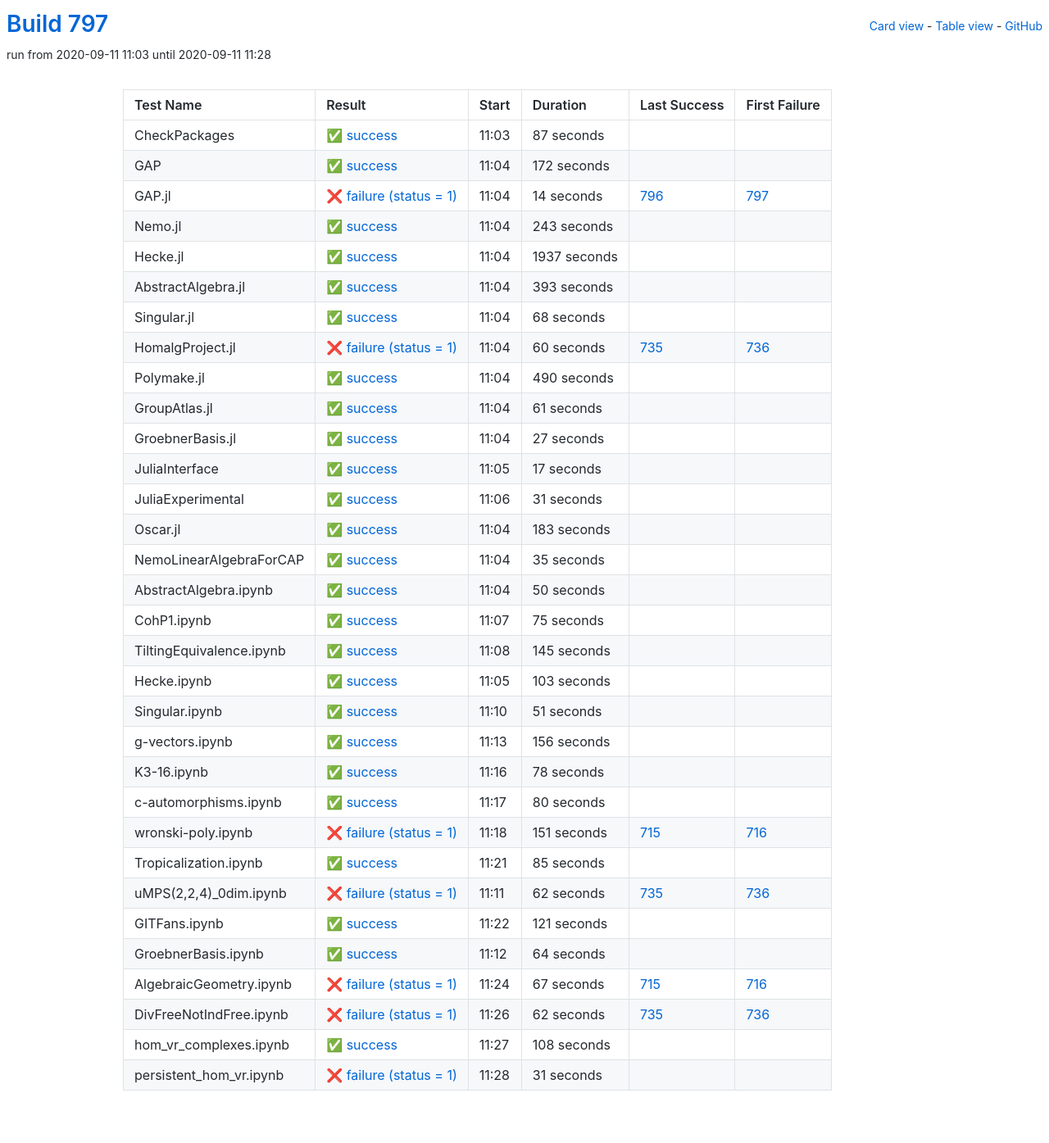
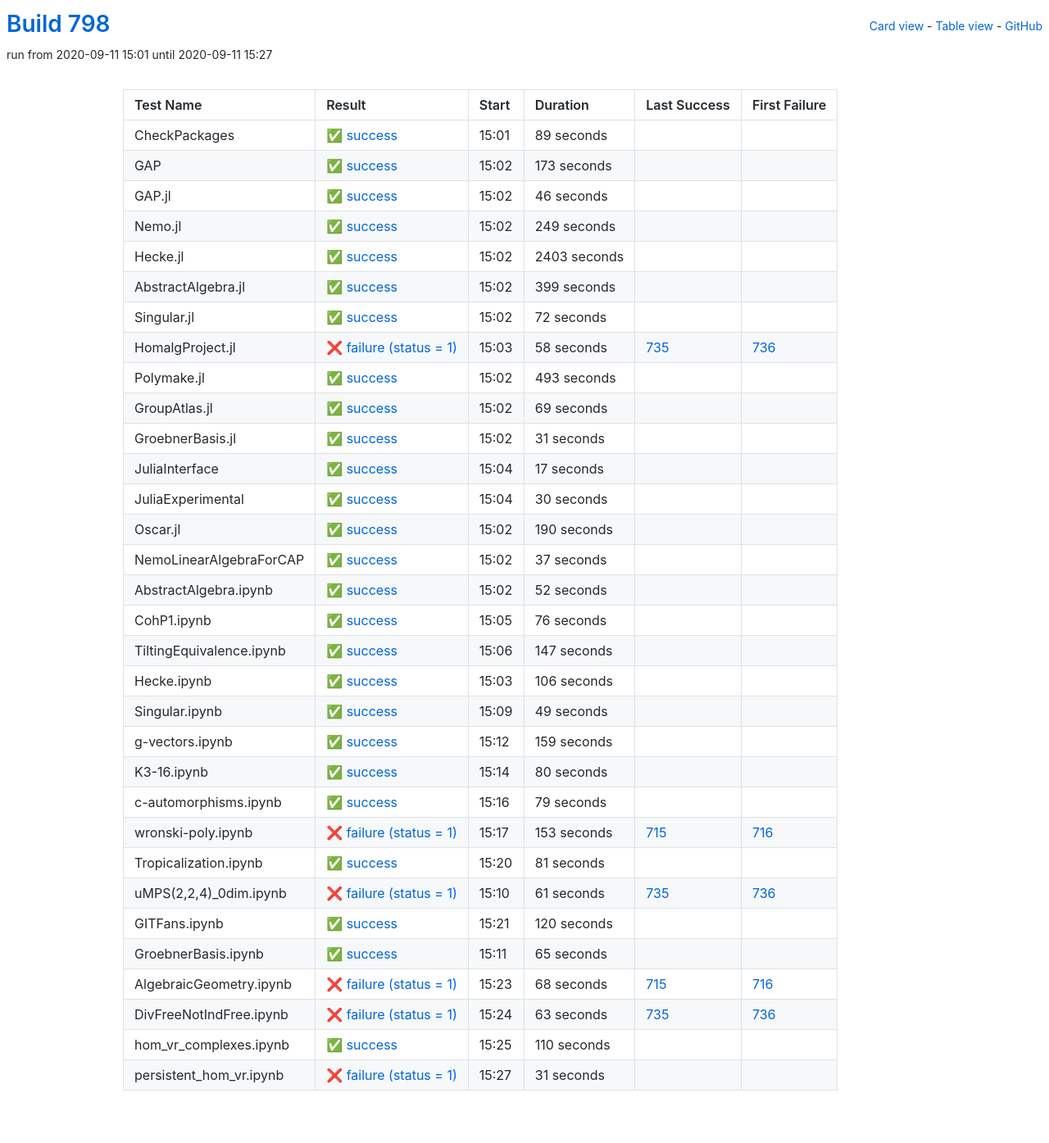
Before and after one commit to oscar-system/oscar-ci-status-stable, a Jekyll site: the page built from table.html, in a window 1280 px wide. Shown: the whole page at 82% size. Built offline with Jekyll 4.4.1, drawn with Linux system fonts in a browser that asks for light colours.

Commit message:
Build #798

```diff
--- a/_data/ci.yml
+++ b/_data/ci.yml
@@ -1,6 +1,6 @@
 ---
-build: 797
-build_url: https://oscarci.mathematik.uni-kl.de/job/oscar-stable/797/
+build: 798
+build_url: https://oscarci.mathematik.uni-kl.de/job/oscar-stable/798/
 job: oscar-stable
 organization: oscar-system
 repo: oscar-ci-status-stable
@@ -8,140 +8,140 @@ repourl: https://github.com/oscar-system/oscar-ci-status-stable
 tests:
 - name: CheckPackages
   id: checkpackages
-  log: https://oscarci.mathematik.uni-kl.de/job/oscar-stable/797/artifact/logs/build-797/CheckPackages.log
-  start: 2020-09-11 11:03
+  log: https://oscarci.mathematik.uni-kl.de/job/oscar-stable/798/artifact/logs/build-798/CheckPackages.log
+  start: 2020-09-11 15:01
   success: true
   exitcode: 0
   status: success
-  duration: 87
+  duration: 89
   last_success: false
   last_success_url:
   first_failure: false
   first_failure_url:
 - name: GAP
   id: gap
-  log: https://oscarci.mathematik.uni-kl.de/job/oscar-stable/797/artifact/logs/build-797/GAP.log
-  start: 2020-09-11 11:04
+  log: https://oscarci.mathematik.uni-kl.de/job/oscar-stable/798/artifact/logs/build-798/GAP.log
+  start: 2020-09-11 15:02
   success: true
   exitcode: 0
   status: success
-  duration: 172
+  duration: 173
   last_success: false
   last_success_url:
   first_failure: false
   first_failure_url:
 - name: GAP.jl
   id: gap-jl
-  log: https://oscarci.mathematik.uni-kl.de/job/oscar-stable/797/artifact/logs/build-797/GAP.jl.log
-  start: 2020-09-11 11:04
-  success: false
-  exitcode: 1
-  status: failure
-  duration: 14
-  last_success: 796
-  last_success_url: https://oscarci.mathematik.uni-kl.de/job/oscar-stable/796/
-  first_failure: 797
-  first_failure_url: https://oscarci.mathematik.uni-kl.de/job/oscar-stable/797/
-- name: Nemo.jl
-  id: nemo-jl
-  log: https://oscarci.mathematik.uni-kl.de/job/oscar-stable/797/artifact/logs/build-797/Nemo.jl.log
-  start: 2020-09-11 11:04
+  log: https://oscarci.mathematik.uni-kl.de/job/oscar-stable/798/artifact/logs/build-798/GAP.jl.log
+  start: 2020-09-11 15:02
   success: true
   exitcode: 0
   status: success
-  duration: 243
+  duration: 46
+  last_success: false
+  last_success_url:
+  first_failure: false
+  first_failure_url:
+- name: Nemo.jl
+  id: nemo-jl
+  log: https://oscarci.mathematik.uni-kl.de/job/oscar-stable/798/artifact/logs/build-798/Nemo.jl.log
+  start: 2020-09-11 15:02
+  success: true
+  exitcode: 0
+  status: success
+  duration: 249
   last_success: false
   last_success_url:
   first_failure: false
   first_failure_url:
 - name: Hecke.jl
   id: hecke-jl
-  log: https://oscarci.mathematik.uni-kl.de/job/oscar-stable/797/artifact/logs/build-797/Hecke.jl.log
-  start: 2020-09-11 11:04
+  log: https://oscarci.mathematik.uni-kl.de/job/oscar-stable/798/artifact/logs/build-798/Hecke.jl.log
+  start: 2020-09-11 15:02
   success: true
   exitcode: 0
   status: success
-  duration: 1937
+  duration: 2403
   last_success: false
   last_success_url:
   first_failure: false
   first_failure_url:
 - name: AbstractAlgebra.jl
   id: abstractalgebra-jl
-  log: https://oscarci.mathematik.uni-kl.de/job/oscar-stable/797/artifact/logs/build-797/AbstractAlgebra.jl.log
-  start: 2020-09-11 11:04
+  log: https://oscarci.mathematik.uni-kl.de/job/oscar-stable/798/artifact/logs/build-798/AbstractAlgebra.jl.log
+  start: 2020-09-11 15:02
   success: true
   exitcode: 0
   status: success
-  duration: 393
+  duration: 399
   last_success: false
   last_success_url:
   first_failure: false
   first_failure_url:
 - name: Singular.jl
   id: singular-jl
-  log: https://oscarci.mathematik.uni-kl.de/job/oscar-stable/797/artifact/logs/build-797/Singular.jl.log
-  start: 2020-09-11 11:04
+  log: https://oscarci.mathematik.uni-kl.de/job/oscar-stable/798/artifact/logs/build-798/Singular.jl.log
+  start: 2020-09-11 15:02
   success: true
   exitcode: 0
   status: success
-  duration: 68
+  duration: 72
   last_success: false
   last_success_url:
   first_failure: false
   first_failure_url:
 - name: HomalgProject.jl
   id: homalgproject-jl
-  log: https://oscarci.mathematik.uni-kl.de/job/oscar-stable/797/artifact/logs/build-797/HomalgProject.jl.log
-  start: 2020-09-11 11:04
+  log: https://oscarci.mathematik.uni-kl.de/job/oscar-stable/798/artifact/logs/build-798/HomalgProject.jl.log
+  start: 2020-09-11 15:03
   success: false
   exitcode: 1
   status: failure
-  duration: 60
+  duration: 58
   last_success: 735
   last_success_url: https://oscarci.mathematik.uni-kl.de/job/oscar-stable/735/
   first_failure: 736
   first_failure_url: https://oscarci.mathematik.uni-kl.de/job/oscar-stable/736/
 - name: Polymake.jl
   id: polymake-jl
-  log: https://oscarci.mathematik.uni-kl.de/job/oscar-stable/797/artifact/logs/build-797/Polymake.jl.log
-  start: 2020-09-11 11:04
+  log: https://oscarci.mathematik.uni-kl.de/job/oscar-stable/798/artifact/logs/build-798/Polymake.jl.log
+  start: 2020-09-11 15:02
   success: true
   exitcode: 0
   status: success
-  duration: 490
+  duration: 493
   last_success: false
   last_success_url:
   first_failure: false
   first_failure_url:
 - name: GroupAtlas.jl
   id: groupatlas-jl
-  log: https://oscarci.mathematik.uni-kl.de/job/oscar-stable/797/artifact/logs/build-797/GroupAtlas.jl.log
-  start: 2020-09-11 11:04
+  log: https://oscarci.mathematik.uni-kl.de/job/oscar-stable/798/artifact/logs/build-798/GroupAtlas.jl.log
+  start: 2020-09-11 15:02
   success: true
   exitcode: 0
   status: success
-  duration: 61
+  duration: 69
   last_success: false
   last_success_url:
   first_failure: false
   first_failure_url:
 - name: GroebnerBasis.jl
   id: groebnerbasis-jl
-  log: https://oscarci.mathematik.uni-kl.de/job/oscar-stable/797/artifact/logs/build-797/GroebnerBasis.jl.log
-  start: 2020-09-11 11:04
+  log: https://oscarci.mathematik.uni-kl.de/job/oscar-stable/798/artifact/logs/build-798/GroebnerBasis.jl.log
+  start: 2020-09-11 15:02
   success: true
   exitcode: 0
   status: success
-  duration: 27
+  duration: 31
   last_success: false
   last_success_url:
   first_failure: false
   first_failure_url:
 - name: JuliaInterface
   id: juliainterface
-  log: https://oscarci.mathematik.uni-kl.de/job/oscar-stable/797/artifact/logs/build-797/JuliaInterface.log
-  start: 2020-09-11 11:05
+  log: https://oscarci.mathematik.uni-kl.de/job/oscar-stable/798/artifact/logs/build-798/JuliaInterface.log
+  start: 2020-09-11 15:04
   success: true
   exitcode: 0
   status: success
@@ -152,128 +152,116 @@ tests:
   first_failure_url:
 - name: JuliaExperimental
   id: juliaexperimental
-  log: https://oscarci.mathematik.uni-kl.de/job/oscar-stable/797/artifact/logs/build-797/JuliaExperimental.log
-  start: 2020-09-11 11:06
+  log: https://oscarci.mathematik.uni-kl.de/job/oscar-stable/798/artifact/logs/build-798/JuliaExperimental.log
+  start: 2020-09-11 15:04
   success: true
   exitcode: 0
   status: success
-  duration: 31
+  duration: 30
   last_success: false
   last_success_url:
   first_failure: false
   first_failure_url:
 - name: Oscar.jl
   id: oscar-jl
-  log: https://oscarci.mathematik.uni-kl.de/job/oscar-stable/797/artifact/logs/build-797/Oscar.jl.log
-  start: 2020-09-11 11:04
+  log: https://oscarci.mathematik.uni-kl.de/job/oscar-stable/798/artifact/logs/build-798/Oscar.jl.log
+  start: 2020-09-11 15:02
   success: true
   exitcode: 0
   status: success
-  duration: 183
+  duration: 190
   last_success: false
   last_success_url:
   first_failure: false
   first_failure_url:
 - name: NemoLinearAlgebraForCAP
   id: nemolinearalgebraforcap
-  log: https://oscarci.mathematik.uni-kl.de/job/oscar-stable/797/artifact/logs/build-797/NemoLinearAlgebraForCAP.log
-  start: 2020-09-11 11:04
+  log: https://oscarci.mathematik.uni-kl.de/job/oscar-stable/798/artifact/logs/build-798/NemoLinearAlgebraForCAP.log
+  start: 2020-09-11 15:02
   success: true
   exitcode: 0
   status: success
-  duration: 35
+  duration: 37
   last_success: false
   last_success_url:
   first_failure: false
   first_failure_url:
 - name: AbstractAlgebra.ipynb
   id: abstractalgebra-ipynb
-  log: https://oscarci.mathematik.uni-kl.de/job/oscar-stable/797/artifact/logs/build-797/AbstractAlgebra.ipynb.log
-  start: 2020-09-11 11:04
+  log: https://oscarci.mathematik.uni-kl.de/job/oscar-stable/798/artifact/logs/build-798/AbstractAlgebra.ipynb.log
+  start: 2020-09-11 15:02
   success: true
   exitcode: 0
   status: success
-  duration: 50
+  duration: 52
   last_success: false
   last_success_url:
   first_failure: false
   first_failure_url:
 - name: CohP1.ipynb
   id: cohp1-ipynb
-  log: https://oscarci.mathematik.uni-kl.de/job/oscar-stable/797/artifact/logs/build-797/CohP1.ipynb.log
-  start: 2020-09-11 11:07
+  log: https://oscarci.mathematik.uni-kl.de/job/oscar-stable/798/artifact/logs/build-798/CohP1.ipynb.log
+  start: 2020-09-11 15:05
   success: true
   exitcode: 0
   status: success
-  duration: 75
+  duration: 76
   last_success: false
   last_success_url:
   first_failure: false
   first_failure_url:
 - name: TiltingEquivalence.ipynb
   id: tiltingequivalence-ipynb
-  log: https://oscarci.mathematik.uni-kl.de/job/oscar-stable/797/artifact/logs/build-797/TiltingEquivalence.ipynb.log
-  start: 2020-09-11 11:08
+  log: https://oscarci.mathematik.uni-kl.de/job/oscar-stable/798/artifact/logs/build-798/TiltingEquivalence.ipynb.log
+  start: 2020-09-11 15:06
   success: true
   exitcode: 0
   status: success
-  duration: 145
+  duration: 147
   last_success: false
   last_success_url:
   first_failure: false
   first_failure_url:
 - name: Hecke.ipynb
   id: hecke-ipynb
-  log: https://oscarci.mathematik.uni-kl.de/job/oscar-stable/797/artifact/logs/build-797/Hecke.ipynb.log
-  start: 2020-09-11 11:05
+  log: https://oscarci.mathematik.uni-kl.de/job/oscar-stable/798/artifact/logs/build-798/Hecke.ipynb.log
+  start: 2020-09-11 15:03
   success: true
   exitcode: 0
   status: success
-  duration: 103
+  duration: 106
   last_success: false
   last_success_url:
   first_failure: false
   first_failure_url:
 - name: Singular.ipynb
   id: singular-ipynb
-  log: https://oscarci.mathematik.uni-kl.de/job/oscar-stable/797/artifact/logs/build-797/Singular.ipynb.log
-  start: 2020-09-11 11:10
+  log: https://oscarci.mathematik.uni-kl.de/job/oscar-stable/798/artifact/logs/build-798/Singular.ipynb.log
+  start: 2020-09-11 15:09
   success: true
   exitcode: 0
   status: success
-  duration: 51
+  duration: 49
   last_success: false
   last_success_url:
   first_failure: false
   first_failure_url:
 - name: g-vectors.ipynb
   id: g-vectors-ipynb
-  log: https://oscarci.mathematik.uni-kl.de/job/oscar-stable/797/artifact/logs/build-797/g-vectors.ipynb.log
-  start: 2020-09-11 11:13
+  log: https://oscarci.mathematik.uni-kl.de/job/oscar-stable/798/artifact/logs/build-798/g-vectors.ipynb.log
+  start: 2020-09-11 15:12
   success: true
   exitcode: 0
   status: success
-  duration: 156
+  duration: 159
   last_success: false
   last_success_url:
   first_failure: false
   first_failure_url:
 - name: K3-16.ipynb
   id: k3-16-ipynb
-  log: https://oscarci.mathematik.uni-kl.de/job/oscar-stable/797/artifact/logs/build-797/K3-16.ipynb.log
-  start: 2020-09-11 11:16
-  success: true
-  exitcode: 0
-  status: success
-  duration: 78
-  last_success: false
-  last_success_url:
-  first_failure: false
-  first_failure_url:
-- name: c-automorphisms.ipynb
-  id: c-automorphisms-ipynb
-  log: https://oscarci.mathematik.uni-kl.de/job/oscar-stable/797/artifact/logs/build-797/c-automorphisms.ipynb.log
-  start: 2020-09-11 11:17
+  log: https://oscarci.mathematik.uni-kl.de/job/oscar-stable/798/artifact/logs/build-798/K3-16.ipynb.log
+  start: 2020-09-11 15:14
   success: true
   exitcode: 0
   status: success
@@ -282,106 +270,118 @@ tests:
   last_success_url:
   first_failure: false
   first_failure_url:
+- name: c-automorphisms.ipynb
+  id: c-automorphisms-ipynb
+  log: https://oscarci.mathematik.uni-kl.de/job/oscar-stable/798/artifact/logs/build-798/c-automorphisms.ipynb.log
+  start: 2020-09-11 15:16
+  success: true
+  exitcode: 0
+  status: success
+  duration: 79
+  last_success: false
+  last_success_url:
+  first_failure: false
+  first_failure_url:
 - name: wronski-poly.ipynb
   id: wronski-poly-ipynb
-  log: https://oscarci.mathematik.uni-kl.de/job/oscar-stable/797/artifact/logs/build-797/wronski-poly.ipynb.log
-  start: 2020-09-11 11:18
+  log: https://oscarci.mathematik.uni-kl.de/job/oscar-stable/798/artifact/logs/build-798/wronski-poly.ipynb.log
+  start: 2020-09-11 15:17
   success: false
   exitcode: 1
   status: failure
-  duration: 151
+  duration: 153
   last_success: 715
   last_success_url: https://oscarci.mathematik.uni-kl.de/job/oscar-stable/715/
   first_failure: 716
   first_failure_url: https://oscarci.mathematik.uni-kl.de/job/oscar-stable/716/
 - name: Tropicalization.ipynb
   id: tropicalization-ipynb
-  log: https://oscarci.mathematik.uni-kl.de/job/oscar-stable/797/artifact/logs/build-797/Tropicalization.ipynb.log
-  start: 2020-09-11 11:21
+  log: https://oscarci.mathematik.uni-kl.de/job/oscar-stable/798/artifact/logs/build-798/Tropicalization.ipynb.log
+  start: 2020-09-11 15:20
   success: true
   exitcode: 0
   status: success
-  duration: 85
+  duration: 81
   last_success: false
   last_success_url:
   first_failure: false
   first_failure_url:
 - name: uMPS(2,2,4)_0dim.ipynb
   id: umps-2-2-4-0dim-ipynb
-  log: https://oscarci.mathematik.uni-kl.de/job/oscar-stable/797/artifact/logs/build-797/uMPS-2-2-4-_0dim.ipynb.log
-  start: 2020-09-11 11:11
+  log: https://oscarci.mathematik.uni-kl.de/job/oscar-stable/798/artifact/logs/build-798/uMPS-2-2-4-_0dim.ipynb.log
+  start: 2020-09-11 15:10
   success: false
   exitcode: 1
   status: failure
-  duration: 62
+  duration: 61
   last_success: 735
   last_success_url: https://oscarci.mathematik.uni-kl.de/job/oscar-stable/735/
   first_failure: 736
   first_failure_url: https://oscarci.mathematik.uni-kl.de/job/oscar-stable/736/
 - name: GITFans.ipynb
   id: gitfans-ipynb
-  log: https://oscarci.mathematik.uni-kl.de/job/oscar-stable/797/artifact/logs/build-797/GITFans.ipynb.log
-  start: 2020-09-11 11:22
+  log: https://oscarci.mathematik.uni-kl.de/job/oscar-stable/798/artifact/logs/build-798/GITFans.ipynb.log
+  start: 2020-09-11 15:21
   success: true
   exitcode: 0
   status: success
-  duration: 121
+  duration: 120
   last_success: false
   last_success_url:
   first_failure: false
   first_failure_url:
 - name: GroebnerBasis.ipynb
   id: groebnerbasis-ipynb
-  log: https://oscarci.mathematik.uni-kl.de/job/oscar-stable/797/artifact/logs/build-797/GroebnerBasis.ipynb.log
-  start: 2020-09-11 11:12
+  log: https://oscarci.mathematik.uni-kl.de/job/oscar-stable/798/artifact/logs/build-798/GroebnerBasis.ipynb.log
+  start: 2020-09-11 15:11
   success: true
   exitcode: 0
   status: success
-  duration: 64
+  duration: 65
   last_success: false
   last_success_url:
   first_failure: false
   first_failure_url:
 - name: AlgebraicGeometry.ipynb
   id: algebraicgeometry-ipynb
-  log: https://oscarci.mathematik.uni-kl.de/job/oscar-stable/797/artifact/logs/build-797/AlgebraicGeometry.ipynb.log
-  start: 2020-09-11 11:24
+  log: https://oscarci.mathematik.uni-kl.de/job/oscar-stable/798/artifact/logs/build-798/AlgebraicGeometry.ipynb.log
+  start: 2020-09-11 15:23
   success: false
   exitcode: 1
   status: failure
-  duration: 67
+  duration: 68
   last_success: 715
   last_success_url: https://oscarci.mathematik.uni-kl.de/job/oscar-stable/715/
   first_failure: 716
   first_failure_url: https://oscarci.mathematik.uni-kl.de/job/oscar-stable/716/
 - name: DivFreeNotIndFree.ipynb
   id: divfreenotindfree-ipynb
-  log: https://oscarci.mathematik.uni-kl.de/job/oscar-stable/797/artifact/logs/build-797/DivFreeNotIndFree.ipynb.log
-  start: 2020-09-11 11:26
+  log: https://oscarci.mathematik.uni-kl.de/job/oscar-stable/798/artifact/logs/build-798/DivFreeNotIndFree.ipynb.log
+  start: 2020-09-11 15:24
   success: false
   exitcode: 1
   status: failure
-  duration: 62
+  duration: 63
   last_success: 735
   last_success_url: https://oscarci.mathematik.uni-kl.de/job/oscar-stable/735/
   first_failure: 736
   first_failure_url: https://oscarci.mathematik.uni-kl.de/job/oscar-stable/736/
 - name: hom_vr_complexes.ipynb
   id: hom-vr-complexes-ipynb
-  log: https://oscarci.mathematik.uni-kl.de/job/oscar-stable/797/artifact/logs/build-797/hom_vr_complexes.ipynb.log
-  start: 2020-09-11 11:27
+  log: https://oscarci.mathematik.uni-kl.de/job/oscar-stable/798/artifact/logs/build-798/hom_vr_complexes.ipynb.log
+  start: 2020-09-11 15:25
   success: true
   exitcode: 0
   status: success
-  duration: 108
+  duration: 110
   last_success: false
   last_success_url:
   first_failure: false
   first_failure_url:
 - name: persistent_hom_vr.ipynb
   id: persistent-hom-vr-ipynb
-  log: https://oscarci.mathematik.uni-kl.de/job/oscar-stable/797/artifact/logs/build-797/persistent_hom_vr.ipynb.log
-  start: 2020-09-11 11:28
+  log: https://oscarci.mathematik.uni-kl.de/job/oscar-stable/798/artifact/logs/build-798/persistent_hom_vr.ipynb.log
+  start: 2020-09-11 15:27
   success: false
   exitcode: 1
   status: failure
```
Also changed, not shown: README.md.
